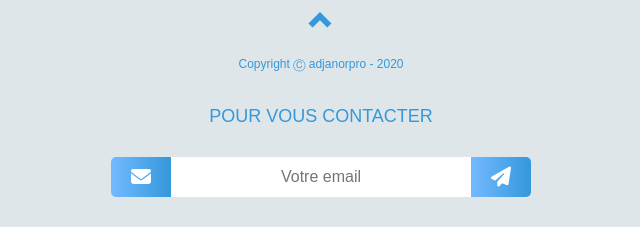
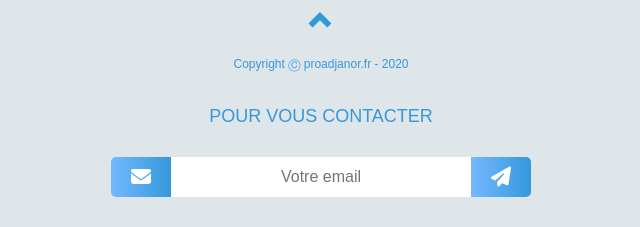
Before and after one commit to adjanorpro/projet_cv, a website: page index.html in a window 1280 px wide. Shown: the part 3213-3440 px from the top of the page, 319-959 px from the left. Drawn offline with nearby package versions, Linux system fonts and the light colour scheme; files that its build step writes are made by us from their sources; a web font is replaced by a local one.

Commit message:
initial commit

```diff
--- a/index.html
+++ b/index.html
@@ -302,7 +302,7 @@
                 <a href="#about">
                     <span class="glyphicon glyphicon-chevron-up"></span>
                 </a>
-            <h6>Copyright &#9400; <span>adjanorpro</span> - 2020</h6>
+            <h6>Copyright &#9400; <span>proadjanor.fr</span> - 2020</h6>
         </footer>
         <section id="formulaire">
         <h4>POUR VOUS CONTACTER</h4>
```
